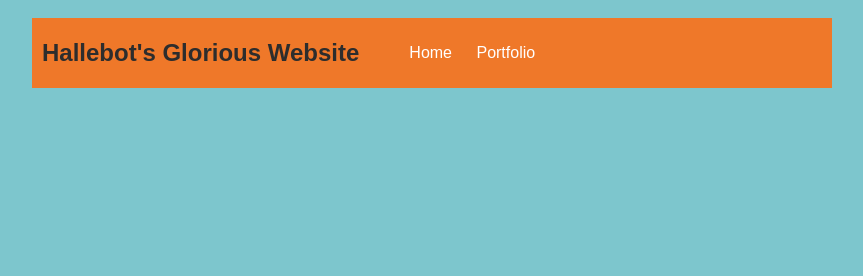
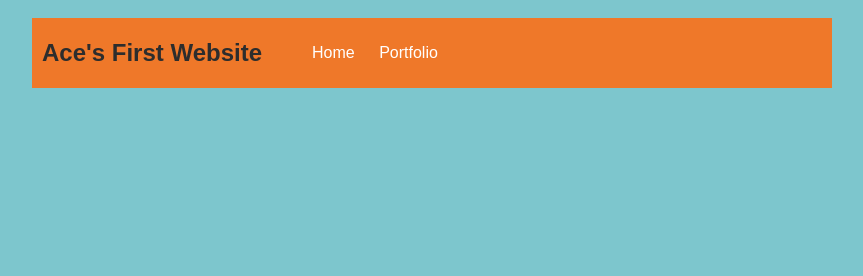
Before and after one commit to ACE-Q8/alexander-quintero.github.io, a plain HTML site: page index.html in a window 1280 px wide. Shown: the top 276 px of the page, without its empty margins (208-1071 px from the left). Drawn offline with Linux system fonts and the light colour scheme.

Commit message:
website headline

```diff
--- a/index.html
+++ b/index.html
@@ -70,7 +70,7 @@
       <!-- YOUR HTML TAGS GO HERE  -->
       <div id="all-contents">
         <nav>
-            <h1>Hallebot's Glorious Website</h1>
+            <h1>Ace's First Website</h1>
             <ul>
                 <li>
                   <a href="index.html"> Home </a>
```
